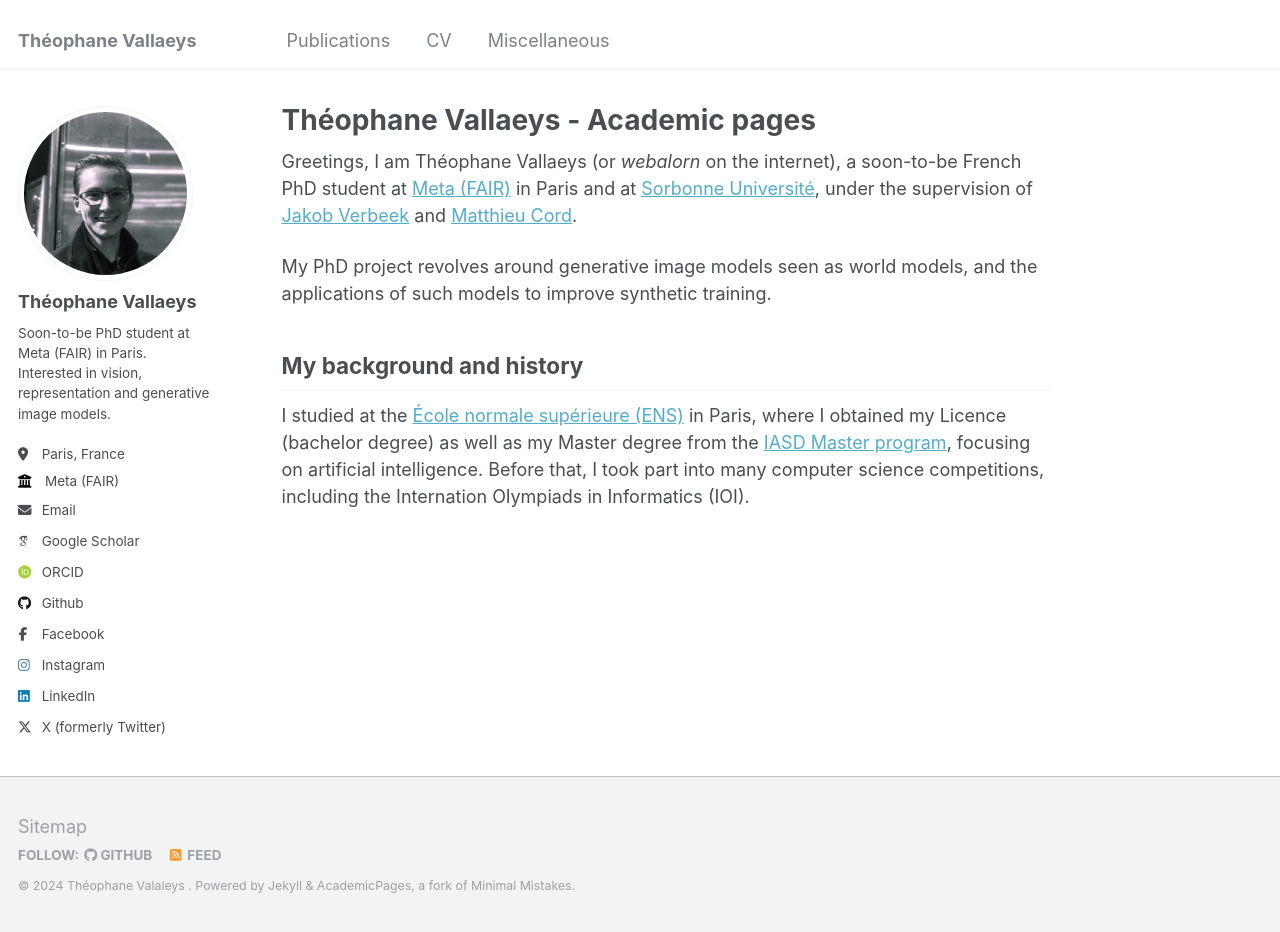
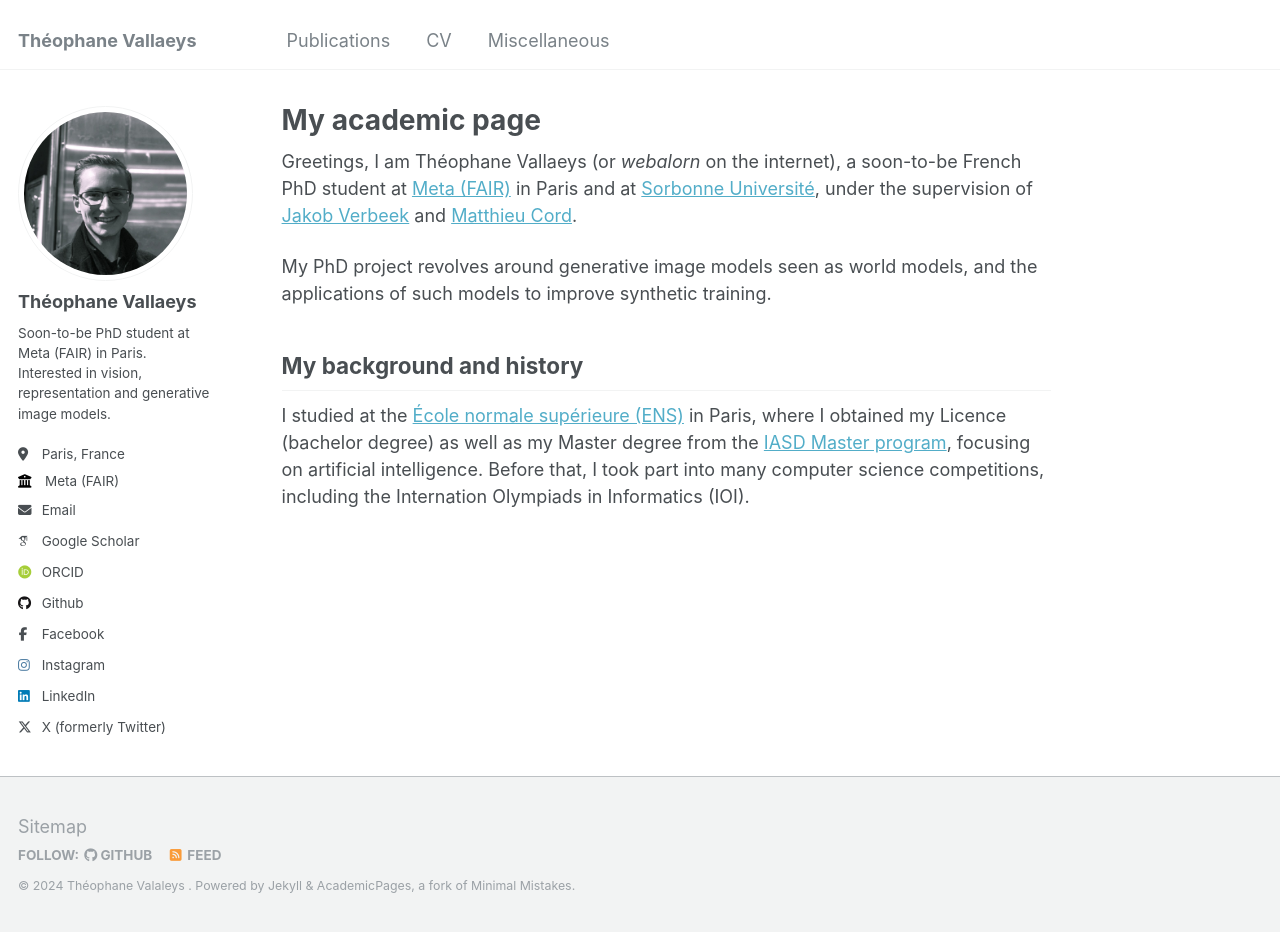
Before and after one commit to webalorn/webalorn.github.io, a Jekyll site: the page built from _pages/about.md, in a window 1280 px wide and 932 px high. Built offline with Jekyll 4.4.1, drawn with Linux system fonts in a browser that asks for light colours; some web fonts are replaced.

Commit message:
Update title

```diff
--- a/_pages/about.md
+++ b/_pages/about.md
@@ -1,6 +1,6 @@
 ---
 permalink: /
-title: "Théophane Vallaeys - Academic pages"
+title: "My academic page"
 author_profile: true
 redirect_from:
   - /about/
```
